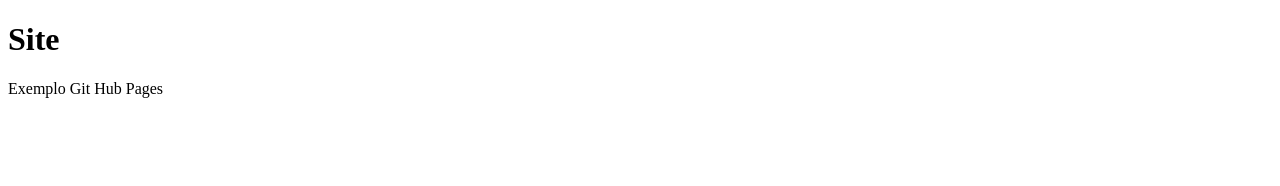
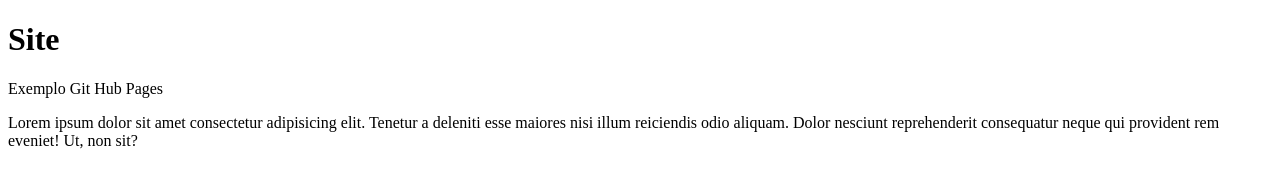
Before and after one commit to GabrielSilva15/GabrielSilva15.github.io, a plain HTML site: page index.html in a window 1280 px wide. Drawn offline with Linux system fonts and the light colour scheme.

Commit message:
Alterando a pagina principal

```diff
--- a/index.html
+++ b/index.html
@@ -13,6 +13,7 @@
 
     <p>Exemplo Git Hub Pages</p>
 
+    <p>Lorem ipsum dolor sit amet consectetur adipisicing elit. Tenetur a deleniti esse maiores nisi illum reiciendis odio aliquam. Dolor nesciunt reprehenderit consequatur neque qui provident rem eveniet! Ut, non sit?</p>
 
 </body>
 </html>
```
